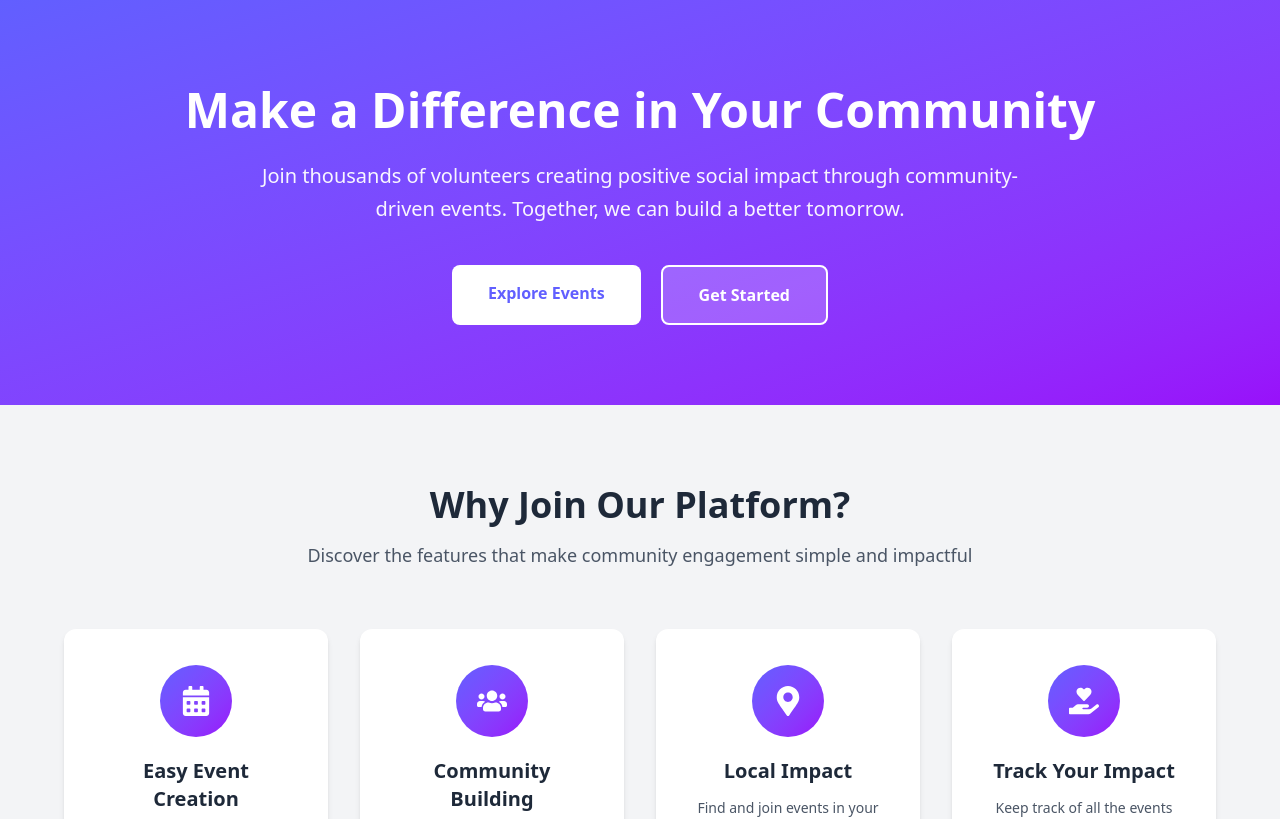
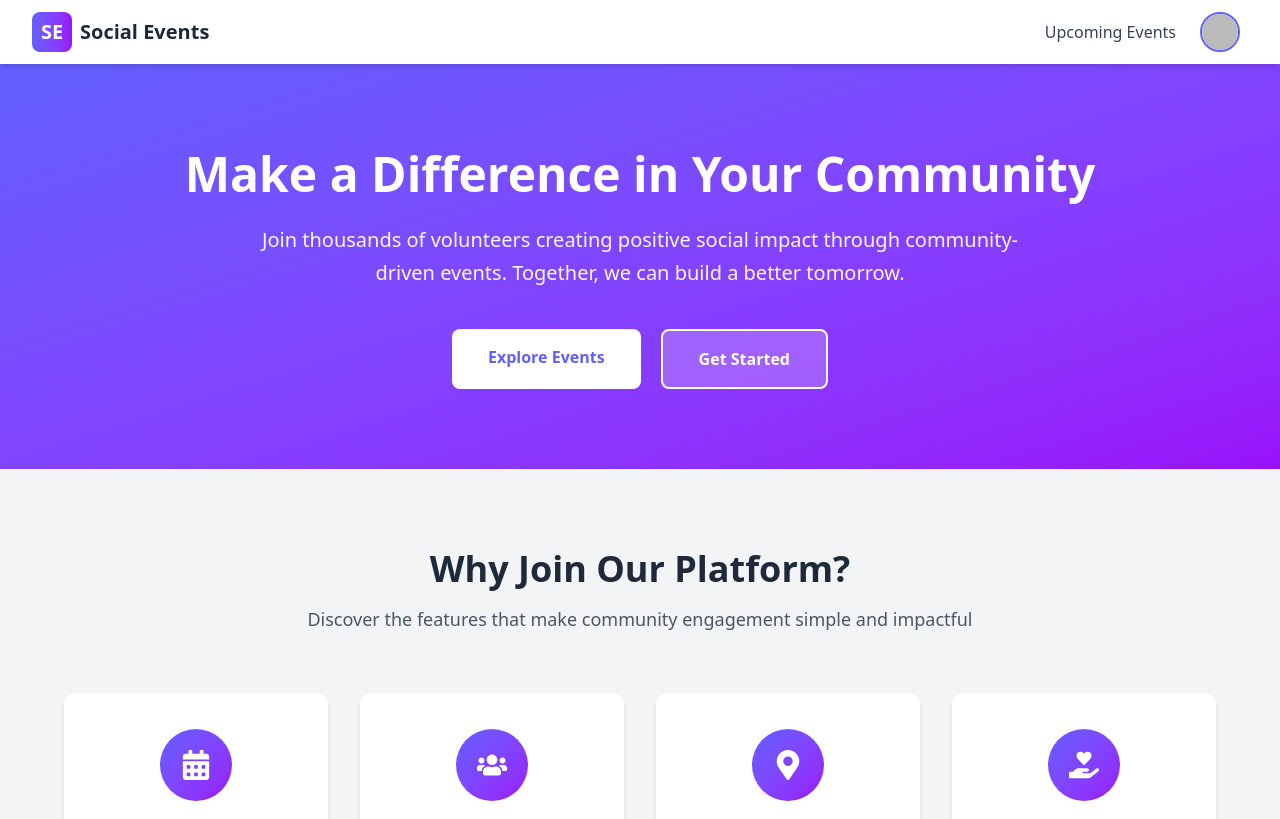
Before and after one commit to abrar-hossain20/social-development-events-client, a React (Vite) app: page / in a window 1280 px wide. Shown: the top 819 px of the page. Built offline with nearby package versions, Linux system fonts and the light colour scheme; no server answers; sample sign-in values are in the browser's storage.

Commit message:
Navbar is added

```diff
--- a/src/components/Navbar.jsx
+++ b/src/components/Navbar.jsx
@@ -1,7 +1,142 @@
-import React from "react";
+import React, { useContext, useState } from "react";
+import { Link, useNavigate } from "react-router";
+import { AuthContext } from "../context/AuthContext";
+import { FaUserCircle } from "react-icons/fa";
 
 const Navbar = () => {
-  return <div></div>;
+  const { user, signoutUserFunc } = useContext(AuthContext);
+  const [showDropdown, setShowDropdown] = useState(false);
+  const navigate = useNavigate();
+
+  const handleLogout = () => {
+    signoutUserFunc()
+      .then(() => {
+        navigate("/");
+        setShowDropdown(false);
+      })
+      .catch((error) => {
+        console.error("Logout error:", error);
+      });
+  };
+
+  return (
+    <nav className="bg-white shadow-md sticky top-0 z-50">
+      <div className="max-w-7xl mx-auto px-4 sm:px-6 lg:px-8">
+        <div className="flex justify-between items-center h-16">
+          {/* Logo/Brand */}
+          <Link to="/" className="flex items-center space-x-2">
+            <div className="w-10 h-10 bg-gradient-to-r from-indigo-500 to-purple-600 rounded-lg flex items-center justify-center">
+              <span className="text-white font-bold text-xl">SE</span>
+            </div>
+            <span className="text-xl font-bold text-gray-800">
+              Social Events
+            </span>
+          </Link>
+
+          {/* Navigation Links */}
+          <div className="flex items-center space-x-6">
+            {/* Upcoming Events Link */}
+            <Link
+              to="/upcoming-events"
+              className="text-gray-700 hover:text-indigo-600 font-medium transition-colors duration-200"
+            >
+              Upcoming Events
+            </Link>
+
+            {/* Conditional Login/Logout */}
+            {user ? (
+              <div className="relative">
+                {/* Profile Picture with Dropdown */}
+                <button
+                  onClick={() => setShowDropdown(!showDropdown)}
+                  className="flex items-center space-x-2 focus:outline-none group"
+                  title={user.displayName || user.email}
+                >
+                  {user.photoURL ? (
+                    <img
+                      src={user.photoURL}
+                      alt={user.displayName || "User"}
+                      className="w-10 h-10 rounded-full border-2 border-indigo-500 hover:border-purple-600 transition-all duration-200"
+                    />
+                  ) : (
+                    <FaUserCircle className="w-10 h-10 text-indigo-500 hover:text-purple-600 transition-colors duration-200" />
+                  )}
+                  {/* Display Name on Hover - Tooltip */}
+                  <span className="absolute -bottom-8 left-1/2 -translate-x-1/2 px-3 py-1 bg-gray-800 text-white text-sm rounded opacity-0 group-hover:opacity-100 transition-opacity duration-200 whitespace-nowrap pointer-events-none">
+                    {user.displayName || user.email}
+                  </span>
+                </button>
+
+                {/* Dropdown Menu */}
+                {showDropdown && (
+                  <div className="absolute right-0 mt-2 w-56 bg-white rounded-lg shadow-xl border border-gray-200 py-2 z-50">
+                    {/* User Info */}
+                    <div className="px-4 py-3 border-b border-gray-200">
+                      <p className="text-sm font-semibold text-gray-800">
+                        {user.displayName || "User"}
+                      </p>
+                      <p className="text-xs text-gray-500 truncate">
+                        {user.email}
+                      </p>
+                    </div>
+
+                    {/* Dropdown Links */}
+                    <Link
+                      to="/create-event"
+                      onClick={() => setShowDropdown(false)}
+                      className="block px-4 py-2 text-gray-700 hover:bg-indigo-50 hover:text-indigo-600 transition-colors duration-200"
+                    >
+                      Create Event
+                    </Link>
+                    <Link
+                      to="/manage-events"
+                      onClick={() => setShowDropdown(false)}
+                      className="block px-4 py-2 text-gray-700 hover:bg-indigo-50 hover:text-indigo-600 transition-colors duration-200"
+                    >
+                      Manage Events
+                    </Link>
+                    <Link
+                      to="/joined-events"
+                      onClick={() => setShowDropdown(false)}
+                      className="block px-4 py-2 text-gray-700 hover:bg-indigo-50 hover:text-indigo-600 transition-colors duration-200"
+                    >
+                      Joined Events
+                    </Link>
+
+                    {/* Logout Button */}
+                    <div className="border-t border-gray-200 mt-2 pt-2">
+                      <button
+                        onClick={handleLogout}
+                        className="w-full text-left px-4 py-2 text-red-600 hover:bg-red-50 transition-colors duration-200 font-medium"
+                      >
+                        Logout
+                      </button>
+                    </div>
+                  </div>
+                )}
+              </div>
+            ) : (
+              // Login Button for non-logged-in users
+              <Link
+                to="/login"
+                className="px-6 py-2 bg-gradient-to-r from-indigo-500 to-purple-600 text-white rounded-lg font-semibold hover:shadow-lg hover:-translate-y-0.5 transition-all duration-200"
+              >
+                Login
+              </Link>
+            )}
+          </div>
+        </div>
+      </div>
+
+      {/* Overlay to close dropdown when clicking outside */}
+      {showDropdown && (
+        <div
+          className="fixed inset-0 z-40"
+          onClick={() => setShowDropdown(false)}
+        ></div>
+      )}
+    </nav>
+  );
 };
 
 export default Navbar;
--- a/src/context/AuthProvider.jsx
+++ b/src/context/AuthProvider.jsx
@@ -88,7 +88,9 @@ const AuthProvider = ({ children }) => {
     };
   }, []);
 
-  return <AuthContext value={authInfo}>{children}</AuthContext>;
+  return (
+    <AuthContext.Provider value={authInfo}>{children}</AuthContext.Provider>
+  );
 };
 
 export default AuthProvider;
--- a/src/context/EventProvider.jsx
+++ b/src/context/EventProvider.jsx
@@ -160,7 +160,9 @@ const EventProvider = ({ children }) => {
     joinedEvents,
   };
 
-  return <EventContext value={eventInfo}>{children}</EventContext>;
+  return (
+    <EventContext.Provider value={eventInfo}>{children}</EventContext.Provider>
+  );
 };
 
 export default EventProvider;
--- /dev/null
+++ b/src/pages/JoinedEvents.jsx
@@ -0,0 +1,20 @@
+import React from "react";
+
+const JoinedEvents = () => {
+  return (
+    <div className="py-16 px-5 min-h-screen bg-gray-50">
+      <div className="max-w-7xl mx-auto">
+        <div className="text-center">
+          <h1 className="text-5xl font-bold text-gray-800 mb-4">
+            Joined Events
+          </h1>
+          <p className="text-lg text-gray-600">
+            Coming soon - View all events you've joined here
+          </p>
+        </div>
+      </div>
+    </div>
+  );
+};
+
+export default JoinedEvents;
--- /dev/null
+++ b/src/pages/ManageEvents.jsx
@@ -0,0 +1,20 @@
+import React from "react";
+
+const ManageEvents = () => {
+  return (
+    <div className="py-16 px-5 min-h-screen bg-gray-50">
+      <div className="max-w-7xl mx-auto">
+        <div className="text-center">
+          <h1 className="text-5xl font-bold text-gray-800 mb-4">
+            Manage Events
+          </h1>
+          <p className="text-lg text-gray-600">
+            Coming soon - Manage your created events here
+          </p>
+        </div>
+      </div>
+    </div>
+  );
+};
+
+export default ManageEvents;
--- a/src/routes/routes.jsx
+++ b/src/routes/routes.jsx
@@ -6,6 +6,8 @@ import Signup from "../pages/Signup";
 import CreateEvent from "../pages/CreateEvent";
 import UpcomingEvents from "../pages/UpcomingEvents";
 import EventDetails from "../pages/EventDetails";
+import ManageEvents from "../pages/ManageEvents";
+import JoinedEvents from "../pages/JoinedEvents";
 import PrivateRoute from "../privateRoutes/PrivateRoute";
 
 export const router = createBrowserRouter([
@@ -33,6 +35,22 @@ export const router = createBrowserRouter([
           </PrivateRoute>
         ),
       },
+      {
+        path: "/manage-events",
+        element: (
+          <PrivateRoute>
+            <ManageEvents></ManageEvents>
+          </PrivateRoute>
+        ),
+      },
+      {
+        path: "/joined-events",
+        element: (
+          <PrivateRoute>
+            <JoinedEvents></JoinedEvents>
+          </PrivateRoute>
+        ),
+      },
     ],
   },
   {
```
